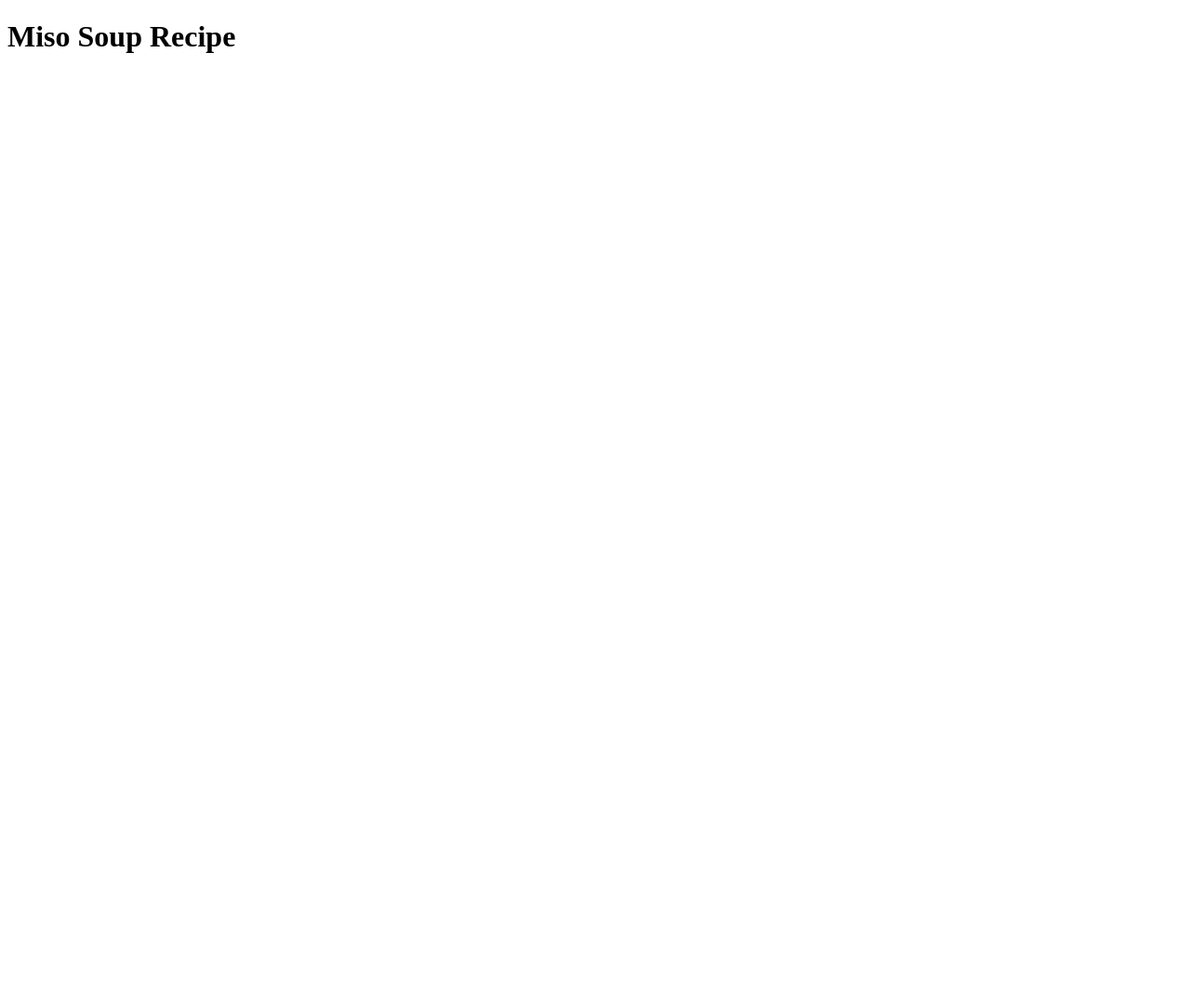
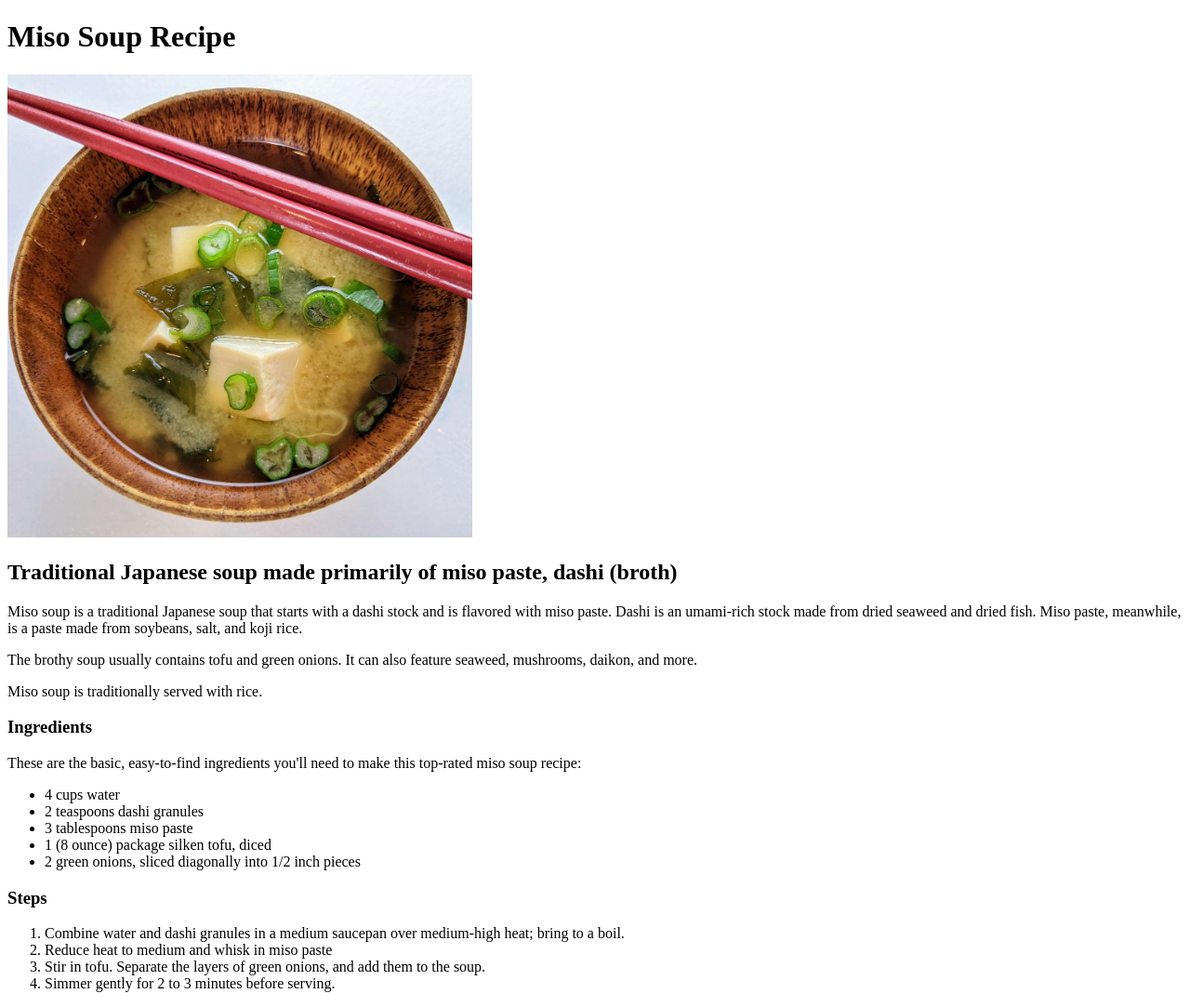
Before and after one commit to itspika/odin-recipes, a plain HTML site: page recipes/miso.html in a window 1280 px wide. Shown: the whole page at 93% size. Before the commit the page ends 800 px from the top, so only its background shows below. Drawn offline with Linux system fonts and the light colour scheme.

Commit message:
Updated Miso.html page

```diff
--- a/recipes/miso.html
+++ b/recipes/miso.html
@@ -6,4 +6,29 @@
         <title>Miso soup</title>
     </head>
     <h1>Miso Soup Recipe</h1>
+    <img src="../img/misosoup.jpg" alt="miso-soup" width="500">
+    <h2>Traditional Japanese soup made primarily of miso paste, dashi (broth)</h3>
+        <p>Miso soup is a traditional Japanese soup that starts with a dashi stock and is flavored with miso paste.
+            Dashi is an umami-rich stock made from dried seaweed and dried fish. Miso paste, meanwhile, is a paste made from soybeans, salt,
+            and koji rice.</p>
+
+        <p>The brothy soup usually contains tofu and green onions. It can also feature seaweed, mushrooms, daikon, and more.</p>
+
+        <p>Miso soup is traditionally served with rice.</p>
+    <h3>Ingredients</h3>
+    <p>These are the basic, easy-to-find ingredients you'll need to make this top-rated miso soup recipe:</p>
+    <ul>
+        <li>4 cups water</li>
+        <li>2 teaspoons dashi granules</li>
+        <li>3 tablespoons miso paste</li>
+        <li>1 (8 ounce) package silken tofu, diced</li>
+        <li>2 green onions, sliced diagonally into 1/2 inch pieces</li>
+    </ul>
+    <h3>Steps</h3>
+    <ol>
+        <li>Combine water and dashi granules in a medium saucepan over medium-high heat; bring to a boil.</li>
+        <li>Reduce heat to medium and whisk in miso paste</li>
+        <li>Stir in tofu. Separate the layers of green onions, and add them to the soup.</li>
+        <li>Simmer gently for 2 to 3 minutes before serving.</li>
+    </ol>
 </html>
```
